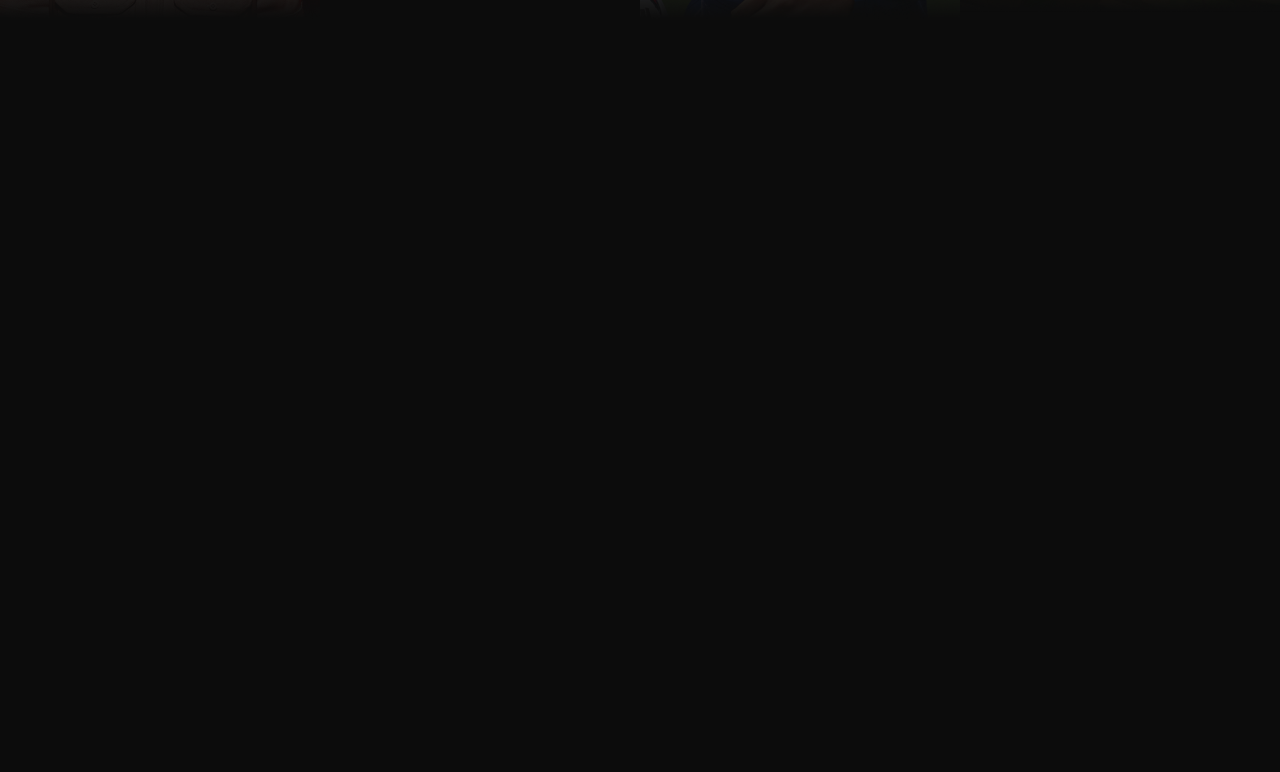
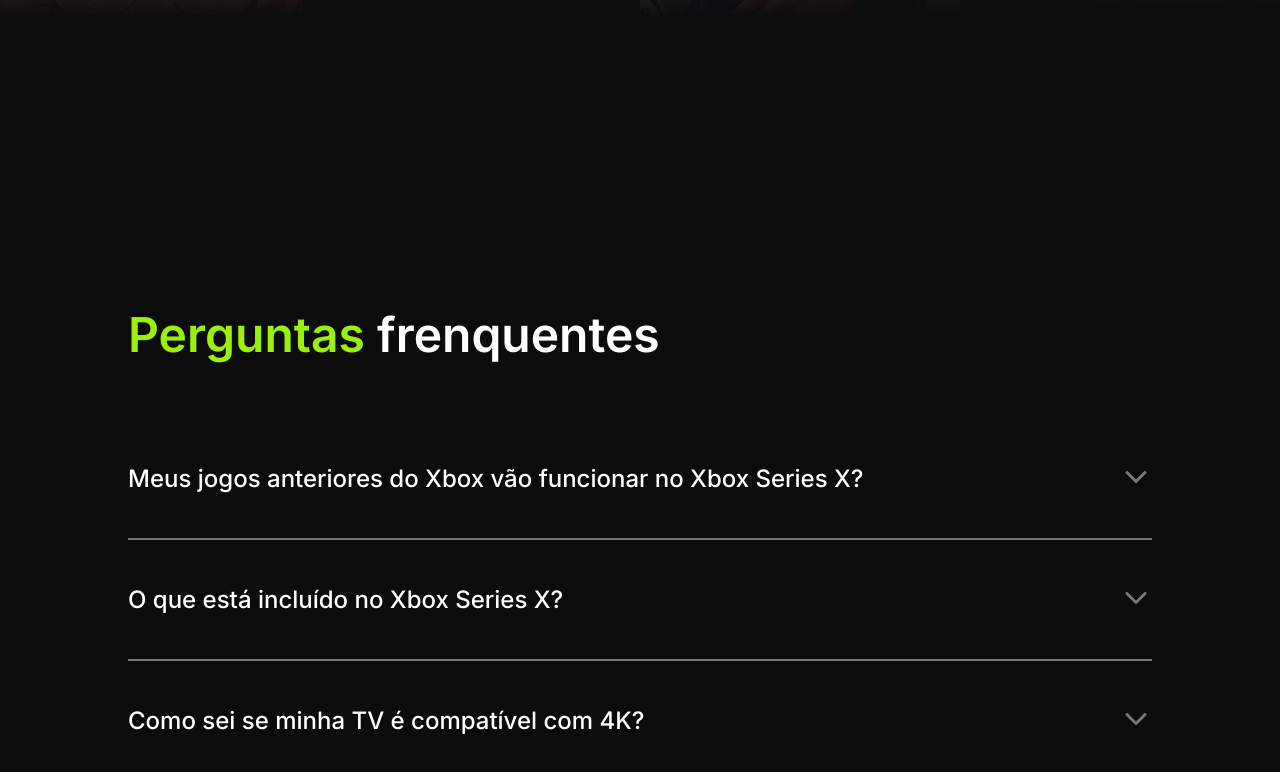
Before and after one commit to MatheusAbreuTech/xbox-challenge, a React (Vite) app: page / in a window 1280 px wide. Shown: the part 2606-3378 px from the top of the page. Before the commit the page ends 2917 px from the top, so only its background shows below. Built offline with nearby package versions, Linux system fonts and the light colour scheme.

Commit message:
created Faq component

```diff
--- a/package.json
+++ b/package.json
@@ -9,7 +9,8 @@
   },
   "dependencies": {
     "react": "^17.0.2",
-    "react-dom": "^17.0.2"
+    "react-dom": "^17.0.2",
+    "react-icons": "^4.3.1"
   },
   "devDependencies": {
     "@types/react": "^17.0.33",
--- a/src/App.tsx
+++ b/src/App.tsx
@@ -1,4 +1,5 @@
 import ControlInfo from './components/ControlInfo';
+import Faq from './components/Faq';
 import GamesGalery from './components/GamesGalery';
 import Header from './components/Header';
 import Hero from './components/Hero';
@@ -14,13 +15,21 @@
         <InfoContainer>
           <Hero />
         </InfoContainer>
+
         <InfoContainer>
           <ControlInfo />
         </InfoContainer>
       </div>
+
       <InfoContainer>
         <GamesGalery />
       </InfoContainer>
+
+      <div className="container">
+        <InfoContainer>
+          <Faq />
+        </InfoContainer>
+      </div>
     </>
   );
 }
--- /dev/null
+++ b/src/components/Faq.tsx
@@ -0,0 +1,70 @@
+import { useState } from 'react';
+import { IoIosArrowDown, IoIosArrowUp } from 'react-icons/io';
+import styles from '../styles/components/Faq.module.css';
+
+interface Questions {
+  id: number;
+  title: string;
+  answer: string;
+  isActive: boolean;
+}
+
+export default function Faq() {
+  const [questions, setQuestions] = useState<Questions[]>([
+    {
+      id: 1,
+      title: 'Meus jogos anteriores do Xbox vão funcionar no Xbox Series X?',
+      answer: 'Lorem ipsum dolor sit amet, consectetur adipiscing elit.',
+      isActive: false,
+    },
+    {
+      id: 2,
+      title: 'O que está incluído no Xbox Series X?',
+      answer: 'Lorem ipsum dolor sit amet, consectetur adipiscing elit.',
+      isActive: false,
+    },
+    {
+      id: 3,
+      title: 'Como sei se minha TV é compatível com 4K?',
+      answer: 'Lorem ipsum dolor sit amet, consectetur adipiscing elit.',
+      isActive: false,
+    },
+  ]);
+
+  const handleOpenQuestion = (questionId: Number) => {
+    const newQuestion = questions.map((question) => {
+      if (question.id == questionId) {
+        return { ...question, isActive: !question.isActive };
+      } else {
+        return question;
+      }
+    });
+    setQuestions(newQuestion);
+  };
+
+  return (
+    <div className={styles.faqContainer}>
+      <h2>
+        Perguntas <span>frenquentes</span>
+      </h2>
+
+      <div className={styles.questions}>
+        {questions.map((question) => (
+          <div key={question.id}>
+            <div onClick={() => handleOpenQuestion(question.id)}>
+              <h4>{question.title}</h4>
+              <div className={`${styles.arrow} ${question.isActive ? 'active' : ''}`}>
+                {question.isActive ? (
+                  <IoIosArrowUp className={styles.iconUp} />
+                ) : (
+                  <IoIosArrowDown className={styles.icon} />
+                )}
+              </div>
+            </div>
+            {question.isActive && <p>{question.answer}</p>}
+          </div>
+        ))}
+      </div>
+    </div>
+  );
+}
--- /dev/null
+++ b/src/styles/components/Faq.module.css
@@ -0,0 +1,59 @@
+.faqContainer {
+  width: 100%;
+}
+
+.faqContainer h2 {
+  font-weight: 600;
+  font-size: 3rem;
+  line-height: 100%;
+  color: var(--primary);
+  margin-bottom: 3.75rem;
+}
+
+.faqContainer h2 span {
+  color: var(--light);
+}
+
+.questions > div {
+  padding: 2.6rem 0;
+}
+
+.questions > div > div {
+  display: flex;
+  justify-content: space-between;
+  align-items: center;
+  cursor: pointer;
+}
+
+.questions > div > div h4 {
+  font-weight: 500;
+  font-size: 24px;
+  line-height: 150%;
+}
+
+.questions > div p {
+  padding-top: 2rem;
+  padding-left: 1rem;
+  font-weight: 500;
+  font-size: 18px;
+  line-height: 150%;
+  color: var(--gray-light);
+}
+
+.icon {
+  font-size: 2rem;
+  color: var(--gray);
+}
+
+.iconUp {
+  font-size: 2rem;
+  color: var(--primary);
+}
+
+.questions > div:first-child {
+  border-bottom: 2px solid var(--gray);
+}
+
+.questions > div:last-child {
+  border-top: 2px solid var(--gray);
+}
```
Also changed, not shown: public/img/arrow.svg (added), 1 other file (tests, documents, lock files or other folders).
